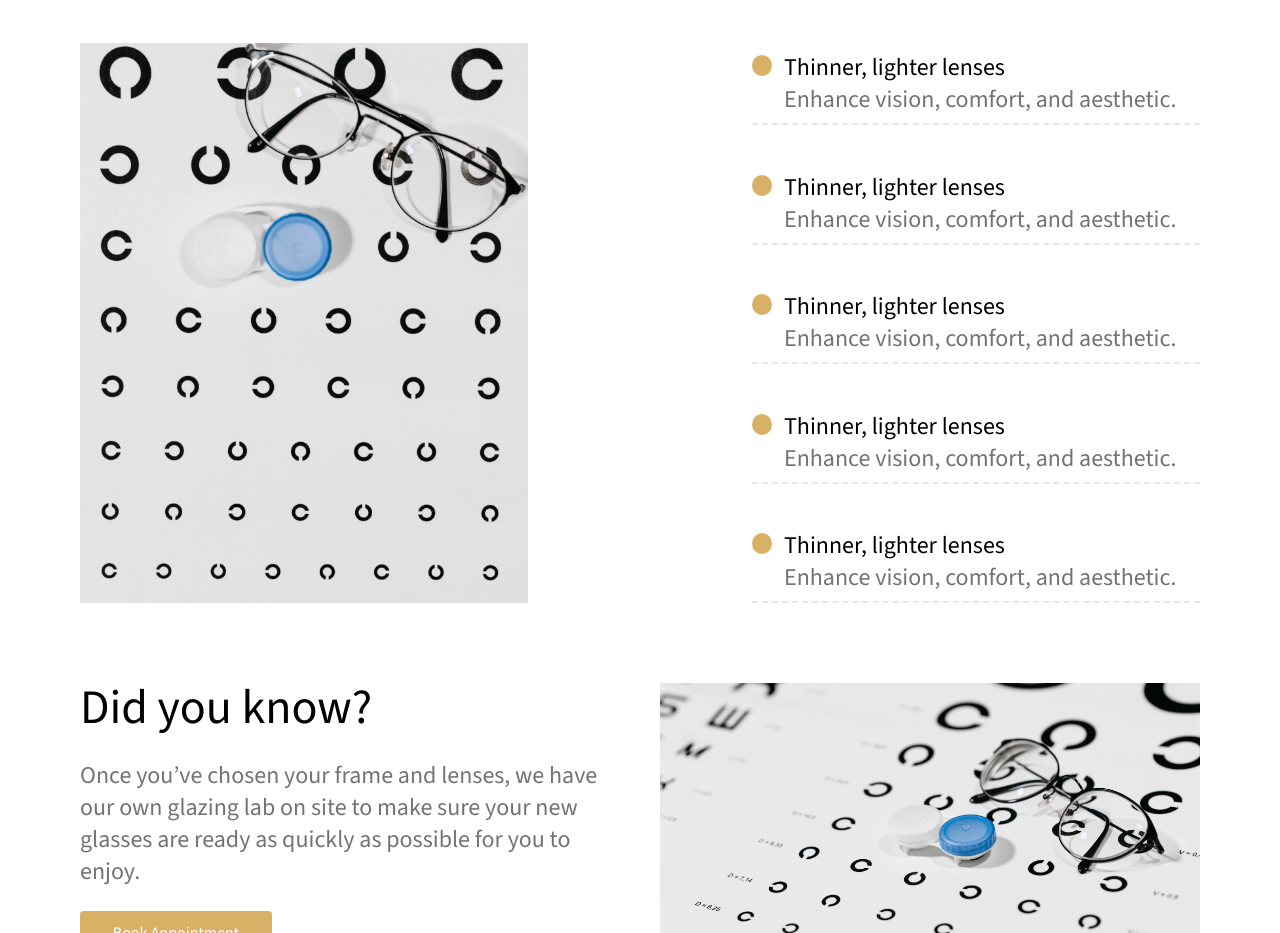
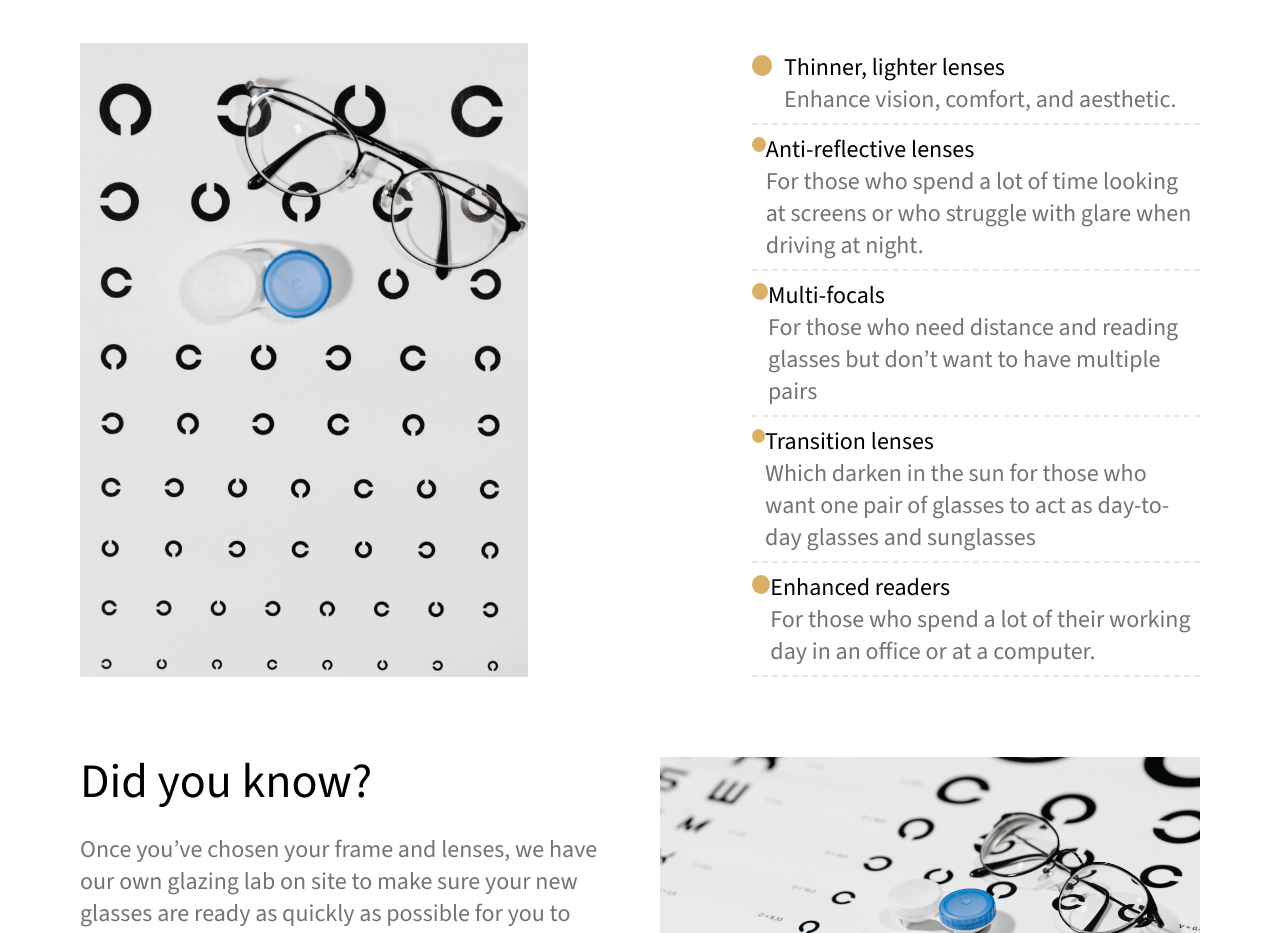
Before and after one commit to AGuerriere/watsons, a Next.js app: page /frames in a window 1280 px wide. Shown: the part 1660-2593 px from the top of the page. Built offline with nearby package versions, Linux system fonts and the light colour scheme.

Commit message:
fixed content of frames page

```diff
--- a/src/app/frames/page.tsx
+++ b/src/app/frames/page.tsx
@@ -172,8 +172,8 @@ export default function Frames() {
               />
             </div>
             <div className="flex flex-col">
-              <div className="text-black text-base sm:text-2xl font-light">Thinner, lighter lenses</div>
-              <div className="text-neutral-500 text-base sm:text-2xl font-light">Enhance vision, comfort, and aesthetic.</div>
+              <div className="text-black text-base sm:text-2xl font-light">Anti-reflective lenses</div>
+              <div className="text-neutral-500 text-base sm:text-2xl font-light">For those who spend a lot of time looking at screens or who struggle with glare when driving at night.</div>
             </div>
           </div>
           <div className="flex pb-2 pt-2 border-b-2 border-dashed">
@@ -187,8 +187,8 @@ export default function Frames() {
               />
             </div>
             <div className="flex flex-col">
-              <div className="text-black text-base sm:text-2xl font-light">Thinner, lighter lenses</div>
-              <div className="text-neutral-500 text-base sm:text-2xl font-light">Enhance vision, comfort, and aesthetic.</div>
+              <div className="text-black text-base sm:text-2xl font-light">Multi-focals</div>
+              <div className="text-neutral-500 text-base sm:text-2xl font-light">For those who need distance and reading glasses but don’t want to have multiple pairs</div>
             </div>
           </div>
           <div className="flex pb-2 pt-2 border-b-2 border-dashed">
@@ -202,8 +202,8 @@ export default function Frames() {
               />
             </div>
             <div className="flex flex-col">
-              <div className="text-black text-base sm:text-2xl font-light">Thinner, lighter lenses</div>
-              <div className="text-neutral-500 text-base sm:text-2xl font-light">Enhance vision, comfort, and aesthetic.</div>
+              <div className="text-black text-base sm:text-2xl font-light">Transition lenses</div>
+              <div className="text-neutral-500 text-base sm:text-2xl font-light">Which darken in the sun for those who want one pair of glasses to act as day-to-day glasses and sunglasses</div>
             </div>
           </div>
           <div className="flex pb-2 pt-2 border-b-2 border-dashed">
@@ -217,8 +217,8 @@ export default function Frames() {
               />
             </div>
             <div className="flex flex-col">
-              <div className="text-black text-base sm:text-2xl font-light">Thinner, lighter lenses</div>
-              <div className="text-neutral-500 text-base sm:text-2xl font-light">Enhance vision, comfort, and aesthetic.</div>
+              <div className="text-black text-base sm:text-2xl font-light">Enhanced readers</div>
+              <div className="text-neutral-500 text-base sm:text-2xl font-light">For those who spend a lot of their working day in an office or at a computer.</div>
             </div>
           </div>
         </div>
--- a/src/app/page.tsx
+++ b/src/app/page.tsx
@@ -50,6 +50,7 @@ export default function Home() {
         </div>
       </div>
       {/* Section 2*/}
+      <div>
         <H2Title title="Our Products and Services" />
         <div className='grid grid-cols-1 min-[1335px]:grid-cols-2 min-[1910px]:grid-cols-3 gap-4'>
           <Card title="Eye Tests" target="_self" link="/eye_tests" img="/images/homepage/3.webp" paragraph="An eye test is not just about finding out if you need glasses or contact lenses. It is a vital health check for your eyes." />
@@ -59,10 +60,11 @@ export default function Home() {
           <Card title="Dry eye clinic" target="_self" link="/dry_eye" img="/images/homepage/7.webp" paragraph="With the help of our Dry Eye clinic we can recommend the best tailored plan to minimise any discomfort." />
           <Card title="Myopia management" target="_self" link="/myopia_management" img="/images/homepage/6.webp" paragraph="Repeated Low Level Red Light (RLRL) therapy designed to slow down the progression of myopia." />
         </div>
+      </div>
 
       {/* Section 3 */}
-      <div className='bg-green1 flex flex-col md:flex-row text-white -ml-7 -mr-7 md:-ml-20 md:-mr-20 md:pl-20 w-[100vw] mb-10'>
-        <div className='w-full md:w-2/3 pt-10 pl-7 md:pl-0'>
+      <div className='bg-green1 flex flex-col md:flex-row text-white -ml-7 -mr-7 md:-ml-20 md:-mr-20 md:pl-20 w-[100vw] mb-10 '>
+        <div className='w-full md:w-2/3 pt-10 pl-7'>
           <GoldTitle text='Free NHS Service' />
           <br />
           <h2 className='text-white text-2xl xl:text-5xl  font-normal pb-10'>Our Products and Services</h2>
```
Lines whose indentation alone changed are shown as unchanged.
